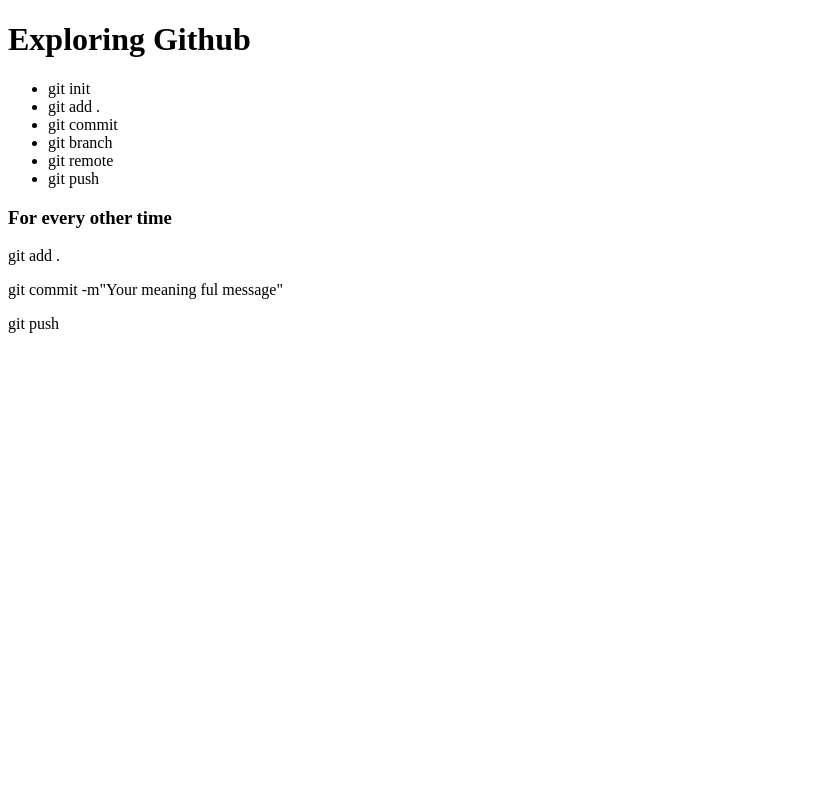
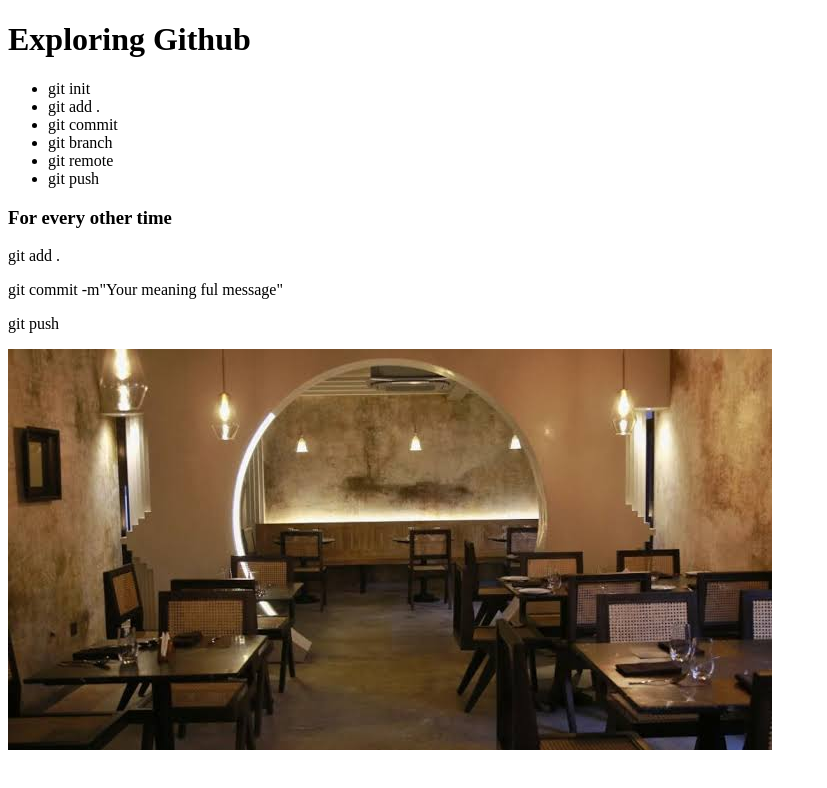
Before and after one commit to mohorrominesa25-crypto/my-second-github, a plain HTML site: page index.html in a window 1280 px wide. Shown: the whole page, without its empty margins (0-827 px from the left). Drawn offline with Linux system fonts and the light colour scheme.

Commit message:
image add

```diff
--- a/index.html
+++ b/index.html
@@ -21,5 +21,6 @@
         <p>git commit -m"Your meaning ful message"</p>
         <p>git push</p>
     </div>
+        <img src="images.jpg" alt="Picture">
 </body>
 </html>
```
Also changed, not shown: images.jpg (added).
